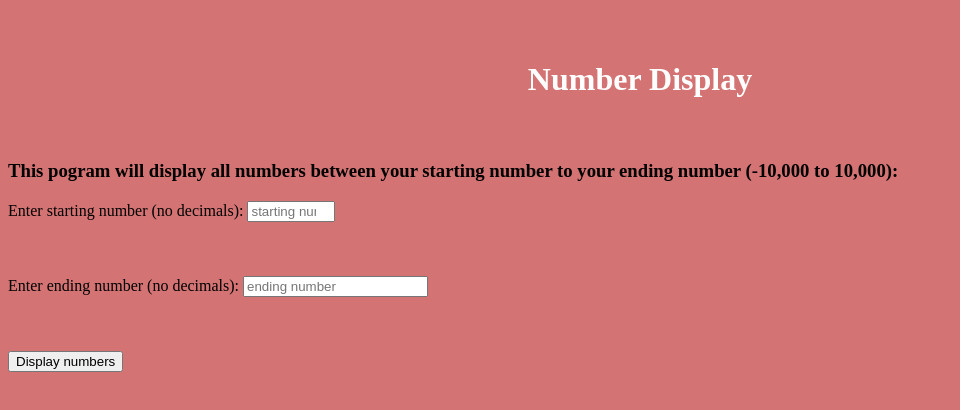
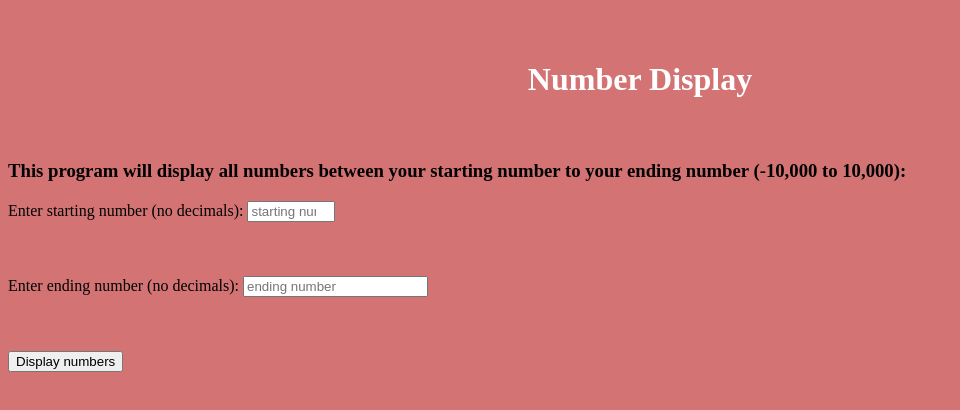
Before and after one commit to ICS2O-Programming-Joseph-K/Unit5-01-HTML-EvenNumberDisplay, a plain HTML site: page index.html in a window 1280 px wide. Shown: the whole page, without its empty margins (0-960 px from the left). Drawn offline with Linux system fonts and the light colour scheme.

Commit message:
updated index.html

```diff
--- a/index.html
+++ b/index.html
@@ -27,7 +27,7 @@
 
     <h1>Number Display</h1>
 
-		<h3>This pogram will display all numbers between your starting number to your ending number (-10,000 to 10,000): </h3>
+		<h3>This program will display all numbers between your starting number to your ending number (-10,000 to 10,000): </h3>
 
     <!-- Receiving user input -->
 		<form action="javascript:enterClicked()">
```
Also changed, not shown: js/script.js (+7 -6 lines).
